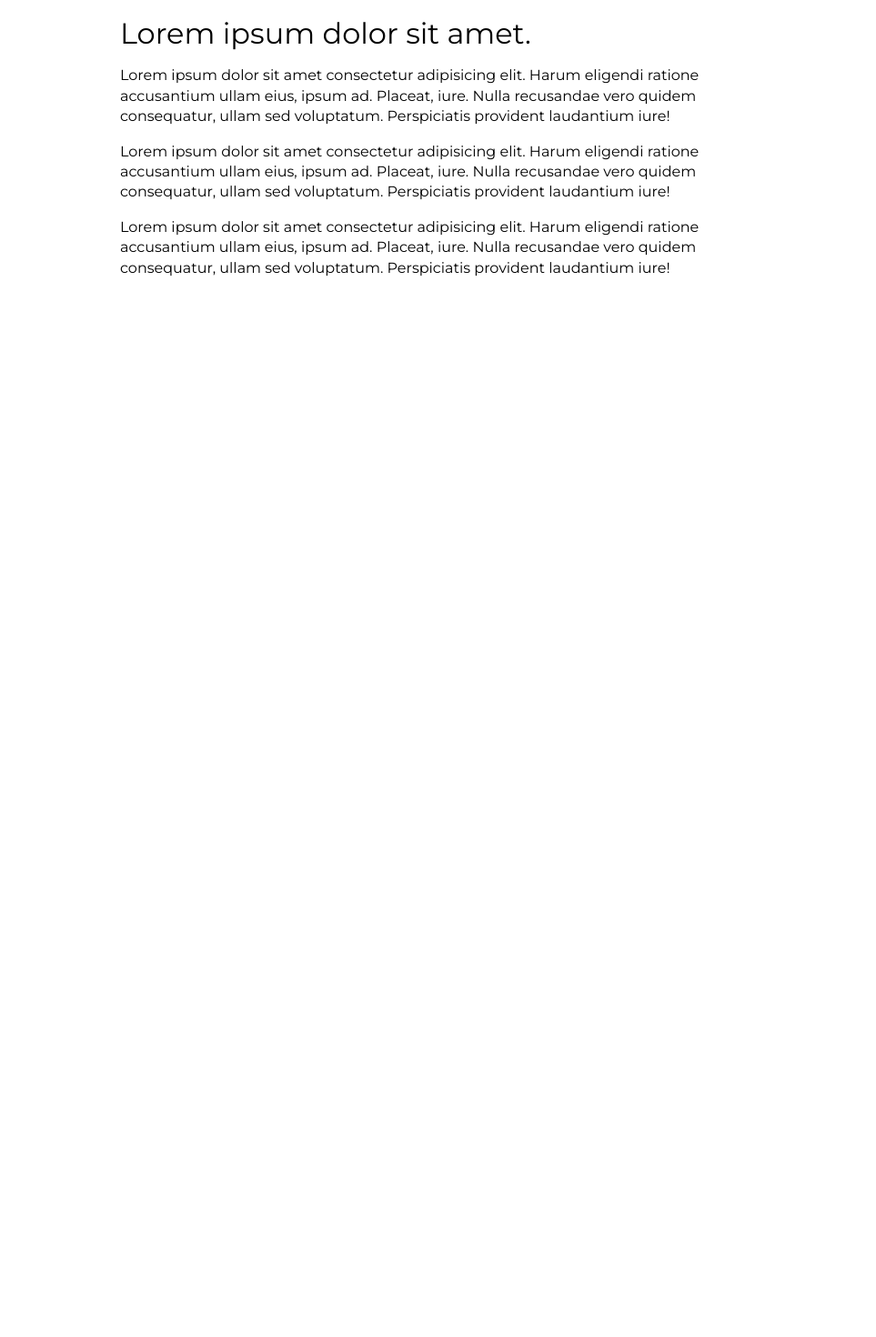
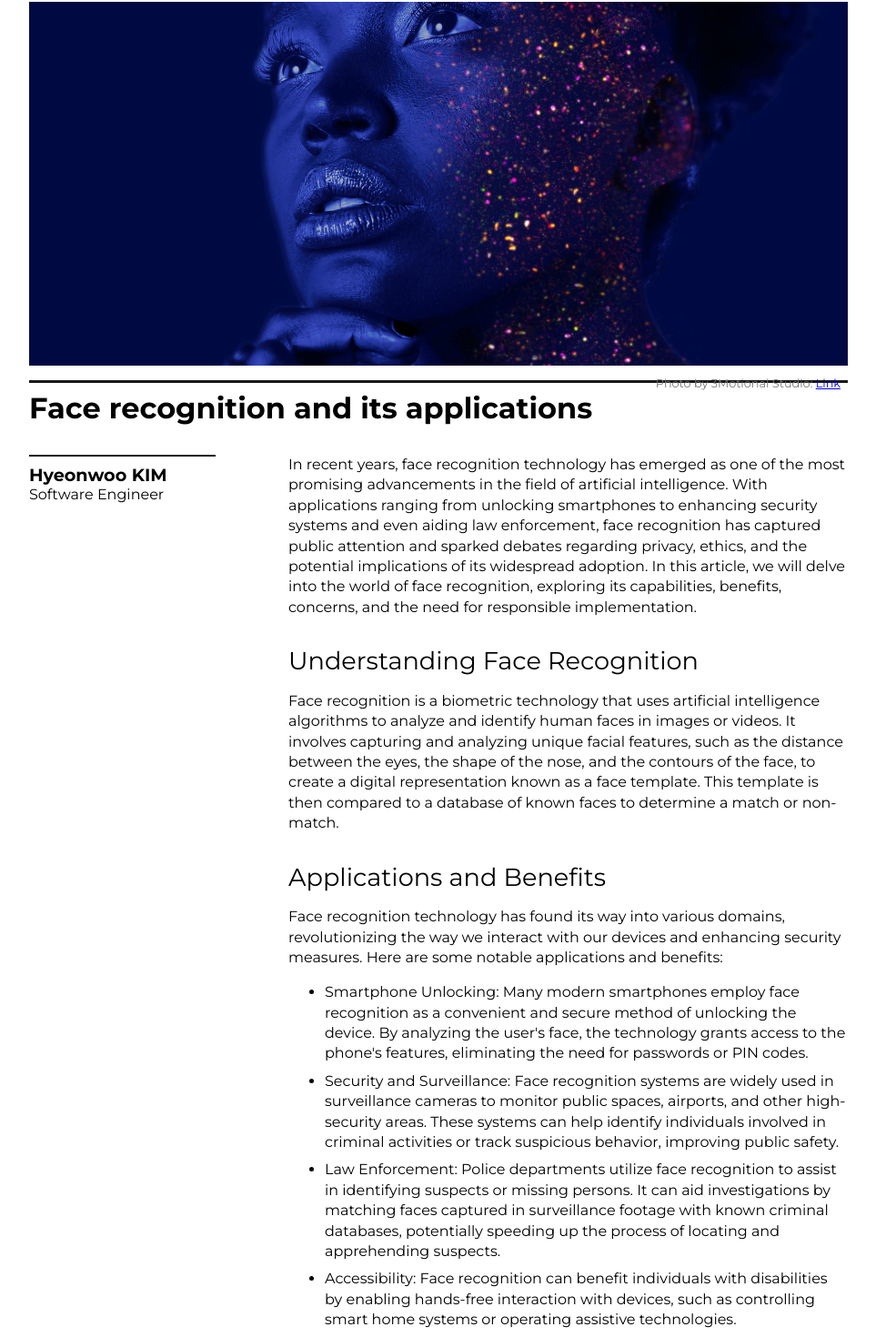
Before and after one commit to clo3olb/ge2340, a Next.js app: page / in a window 1280 px wide. Shown: the part 88-1558 px from the top of the page at 91% size, without its empty margins (158-1121 px from the left). Before the commit the page ends 800 px from the top, so only its background shows below. Built offline with nearby package versions, Linux system fonts and the light colour scheme.

Commit message:
add sidebar and dummy contents

```diff
--- a/pages/index.tsx
+++ b/pages/index.tsx
@@ -2,25 +2,124 @@ export default function Home() {
   return (
     <main>
       <article>
-        <h1>Lorem ipsum dolor sit amet.</h1>
+        <div className="main-img">
+          <img
+            src="/face_glitter.jpg"
+            alt="face of a woman with glitters on her chin"
+          />
+          <div className="img-caption">
+            Photo by 3Motional Studio:{" "}
+            <a href="https://www.pexels.com/photo/fashion-photography-of-woman-hands-on-chin-with-glitter-makeup-1081685/">
+              Link
+            </a>
+          </div>
+        </div>
+        <div className="title">Face recognition and its applications</div>
+        <div className="body">
+          <div className="sidebar">
+            <div className="author">
+              <div className="author__name">Hyeonwoo KIM</div>
+              <div className="author__info">Software Engineer</div>
+            </div>
+          </div>
+          <div className="content">
             <p>
-          Lorem ipsum dolor sit amet consectetur adipisicing elit. Harum
-          eligendi ratione accusantium ullam eius, ipsum ad. Placeat, iure.
-          Nulla recusandae vero quidem consequatur, ullam sed voluptatum.
-          Perspiciatis provident laudantium iure!
+              In recent years, face recognition technology has emerged as one of
+              the most promising advancements in the field of artificial
+              intelligence. With applications ranging from unlocking smartphones
+              to enhancing security systems and even aiding law enforcement,
+              face recognition has captured public attention and sparked debates
+              regarding privacy, ethics, and the potential implications of its
+              widespread adoption. In this article, we will delve into the world
+              of face recognition, exploring its capabilities, benefits,
+              concerns, and the need for responsible implementation.
             </p>
+            <h1>Understanding Face Recognition</h1>
             <p>
-          Lorem ipsum dolor sit amet consectetur adipisicing elit. Harum
-          eligendi ratione accusantium ullam eius, ipsum ad. Placeat, iure.
-          Nulla recusandae vero quidem consequatur, ullam sed voluptatum.
-          Perspiciatis provident laudantium iure!
+              Face recognition is a biometric technology that uses artificial
+              intelligence algorithms to analyze and identify human faces in
+              images or videos. It involves capturing and analyzing unique
+              facial features, such as the distance between the eyes, the shape
+              of the nose, and the contours of the face, to create a digital
+              representation known as a face template. This template is then
+              compared to a database of known faces to determine a match or
+              non-match.
             </p>
+            <h1>Applications and Benefits</h1>
             <p>
-          Lorem ipsum dolor sit amet consectetur adipisicing elit. Harum
-          eligendi ratione accusantium ullam eius, ipsum ad. Placeat, iure.
-          Nulla recusandae vero quidem consequatur, ullam sed voluptatum.
-          Perspiciatis provident laudantium iure!
+              Face recognition technology has found its way into various
+              domains, revolutionizing the way we interact with our devices and
+              enhancing security measures. Here are some notable applications
+              and benefits:
             </p>
+            <ul>
+              <li>
+                Smartphone Unlocking: Many modern smartphones employ face
+                recognition as a convenient and secure method of unlocking the
+                device. By analyzing the user's face, the technology grants
+                access to the phone's features, eliminating the need for
+                passwords or PIN codes.
+              </li>
+              <li>
+                Security and Surveillance: Face recognition systems are widely
+                used in surveillance cameras to monitor public spaces, airports,
+                and other high-security areas. These systems can help identify
+                individuals involved in criminal activities or track suspicious
+                behavior, improving public safety.
+              </li>
+              <li>
+                Law Enforcement: Police departments utilize face recognition to
+                assist in identifying suspects or missing persons. It can aid
+                investigations by matching faces captured in surveillance
+                footage with known criminal databases, potentially speeding up
+                the process of locating and apprehending suspects.
+              </li>
+              <li>
+                Accessibility: Face recognition can benefit individuals with
+                disabilities by enabling hands-free interaction with devices,
+                such as controlling smart home systems or operating assistive
+                technologies.
+              </li>
+            </ul>
+            <h1>Challenges and Concerns</h1>
+            <p>
+              While face recognition offers immense potential, it also raises
+              significant concerns that need careful consideration:
+            </p>
+            <ul>
+              <li>
+                Privacy: The widespread deployment of face recognition
+                technology raises concerns about privacy and surveillance. The
+                ability to track individuals' movements and behavior in public
+                spaces can potentially infringe upon personal freedoms and lead
+                to mass surveillance.
+              </li>
+              <li>
+                Bias and Accuracy: Face recognition systems are not infallible
+                and can be prone to biases, especially when it comes to
+                identifying individuals from minority groups or people with
+                different facial features. The accuracy and fairness of these
+                systems need to be continually improved to avoid discriminatory
+                outcomes.
+              </li>
+
+              <li>
+                Consent and Data Protection: The collection and storage of
+                facial data raise questions about consent and data protection.
+                Clear policies and regulations must be in place to ensure
+                transparency and safeguard individuals' personal information.
+              </li>
+
+              <li>
+                Misuse and Security Risks: Like any powerful technology, face
+                recognition can be misused. Unauthorized access to facial data
+                or the creation of deepfake videos for malicious purposes are
+                potential risks that demand robust security measures and
+                responsible use.
+              </li>
+            </ul>
+          </div>
+        </div>
       </article>
     </main>
   );
--- a/styles/main.css
+++ b/styles/main.css
@@ -27,8 +27,18 @@ html {
   font-size: 1.2rem;
 }
 
+.title {
+  font-size: 2rem;
+  font-weight: 700;
+  margin: 0;
+
+  padding-top: 0.5rem;
+
+  border-top: 3px solid #181818;
+}
+
 h1 {
-  font-size: 2rem;
+  font-size: 1.7rem;
   line-height: 1.2;
   margin-top: 2rem;
   margin-bottom: 1rem;
@@ -38,7 +48,8 @@ h2 {
   font-size: 1.5rem;
 }
 
-p {
+p,
+li {
   font-size: 1rem;
   line-height: 1.4;
   margin-bottom: 0.5rem;
@@ -52,5 +63,57 @@ main {
 }
 
 article {
-  max-width: 700px;
+  max-width: 900px;
 }
+
+article .main-img {
+  width: 100%;
+  height: 400px;
+
+  margin-top: 1rem;
+  margin-bottom: 1rem;
+}
+
+article .main-img img {
+  width: 100%;
+  height: 100%;
+
+  object-fit: cover;
+}
+
+article .main-img .img-caption {
+  width: 100%;
+  font-size: 0.8rem;
+  font-weight: 400;
+  text-align: right;
+  color: #777;
+
+  padding: 0.5rem;
+}
+
+article .body {
+  display: flex;
+  margin-top: 1rem;
+}
+
+article .sidebar {
+  flex: 1;
+  margin-right: 5rem;
+  margin-top: 1rem;
+
+  padding-top: 0.5rem;
+  border-top: 2px solid #181818;
+
+  position: sticky;
+  top: 1rem;
+}
+
+article .content {
+  flex: 3;
+}
+
+.author__name {
+  font-size: 1.2rem;
+  font-weight: 700;
+  margin: 0;
+}
```
Lines whose indentation alone changed are shown as unchanged.
